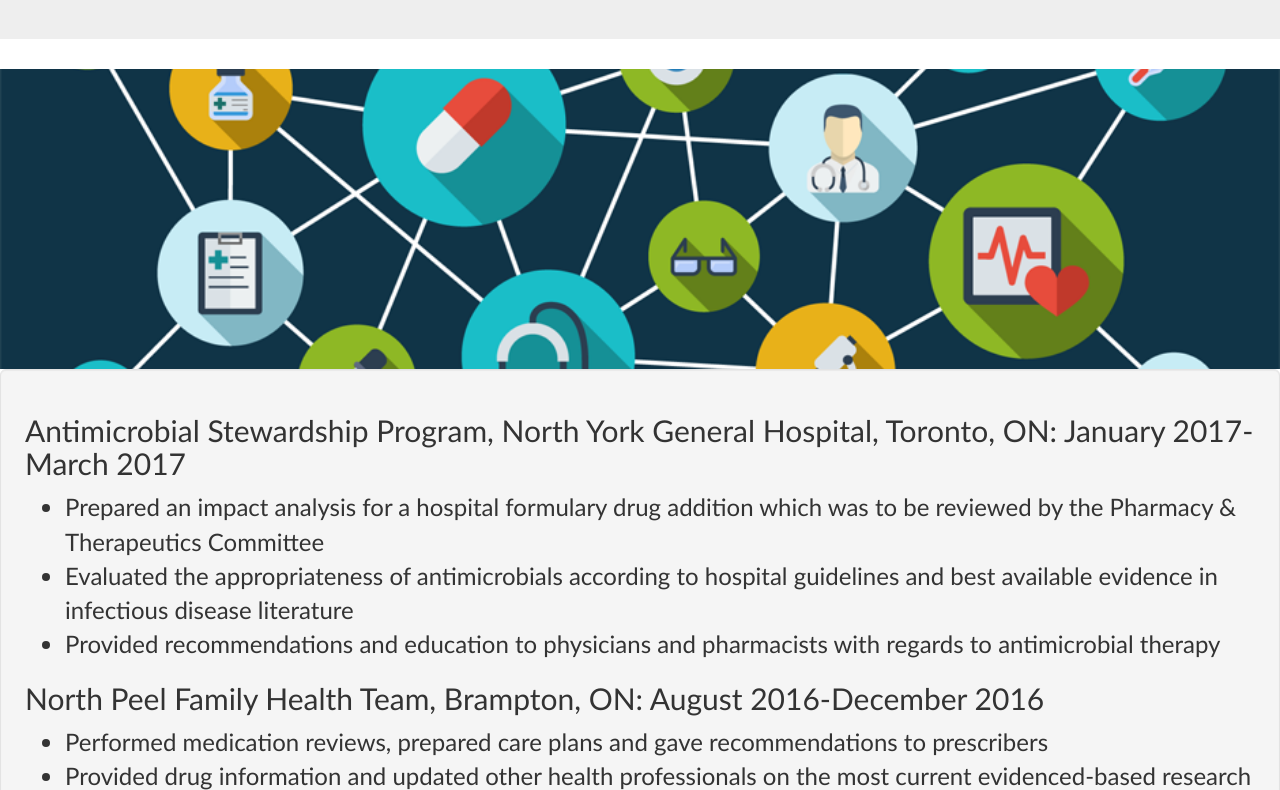
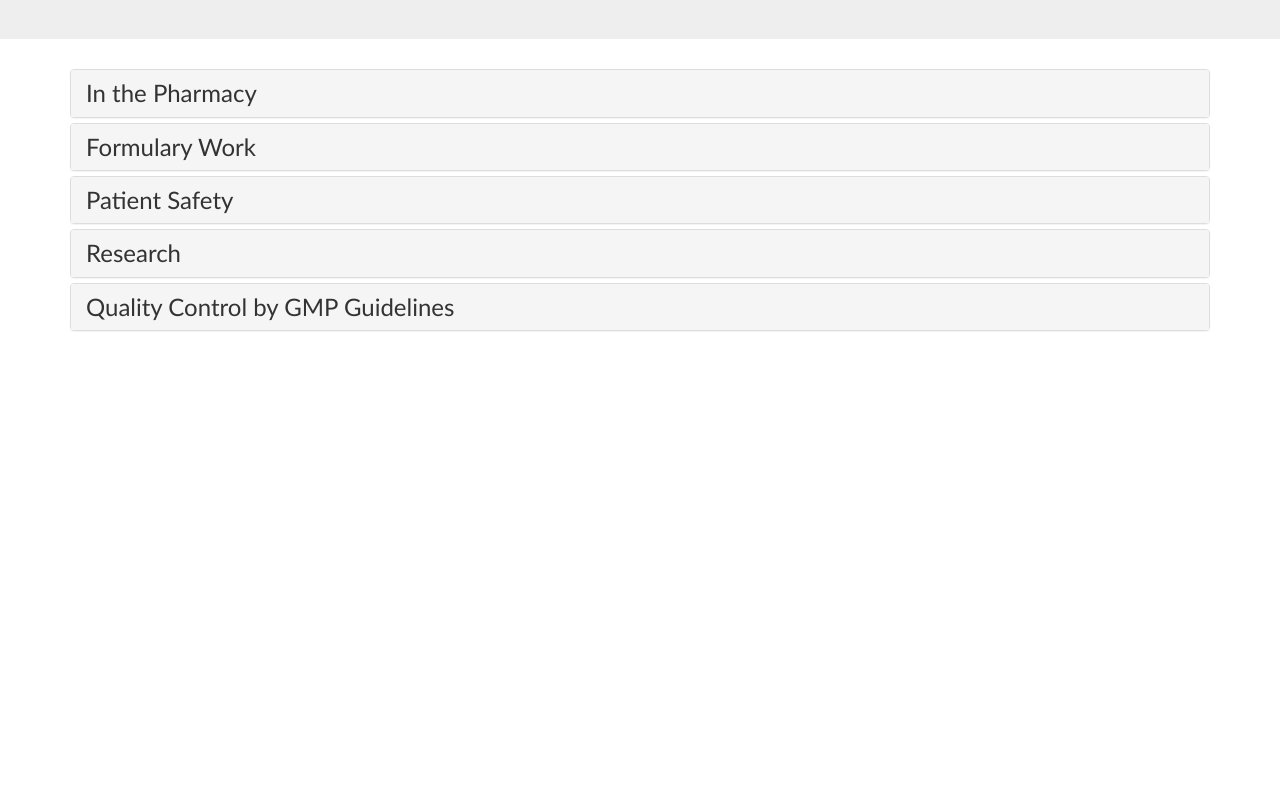
Before and after one commit to wquanfun/wquanfun.github.io, a plain HTML site: page tom/experience.html in a window 1280 px wide. Shown: the part 176-966 px from the top of the page. After the commit the page ends 800 px from the top, so only its background shows below. Drawn offline with nearby package versions, Linux system fonts and the light colour scheme.

Commit message:
Add files via upload

```diff
--- a/tom/experience.html
+++ b/tom/experience.html
@@ -1,9 +1,9 @@
+<!DOCTYPE html>
 <html>
 <head>
-<meta charset="utf-8">
   <meta name="viewport" content="width=device-width, initial-scale=1">
   <link rel="stylesheet" href="https://maxcdn.bootstrapcdn.com/bootstrap/3.3.7/css/bootstrap.min.css">
-  <script src="https://ajax.googleapis.com/ajax/libs/jquery/1.12.4/jquery.min.js"></script>
+  <script src="https://ajax.googleapis.com/ajax/libs/jquery/3.2.1/jquery.min.js"></script>
   <script src="https://maxcdn.bootstrapcdn.com/bootstrap/3.3.7/js/bootstrap.min.js"></script>
 <style>
 h1 {
@@ -11,29 +11,16 @@
     font-family: "calibri";
 }
 h2 {
-    font-size: 30px;
+    font-size: 24px;
     font-family: "calibri";
 }
 li {
+   font-size: 18px;
+   font-family: "calibri";
+}
+a {
    font-size: 24px;
    font-family: "calibri";
-}
-.bg1 {
-    /* The image used */
-    background-image: url("health_network.png");
-
-    /* Set a specific height */
-    min-height: 300px;
-
-    /* Create the parallax scrolling effect */
-    background-attachment: fixed;
-    background-position: center;
-    background-repeat: no-repeat;
-    background-size: cover;
-}
-.affix {
-      top: 0;
-      width: 100%;
 }
 </style>
 </head>
@@ -64,34 +51,22 @@
 	<br>
 	<h1>Experience</h1>
 </div>
-
-<div class="bg1"></div>
-
-<div class="well well-lg" align="left">
-<h2>Antimicrobial Stewardship Program, North York General Hospital, Toronto, ON: January 2017-March 2017</h2>
-		<ul>
-			<li>Prepared an impact analysis for a hospital formulary drug addition which was to be reviewed by the Pharmacy & Therapeutics Committee</li>
-			<li>Evaluated the appropriateness of antimicrobials according to hospital guidelines and best available evidence in infectious disease literature</li>
-			<li>Provided recommendations and education to physicians and pharmacists with regards to antimicrobial therapy</li>
-		</ul>
-<h2>North Peel Family Health Team, Brampton, ON: August 2016-December 2016</h2>
+<div class="container">
+  <div class="panel-group" id="accordion">
+    <div class="panel panel-default">
+      <div class="panel-heading">
+        <h4 class="panel-title">
+          <a data-toggle="collapse" data-parent="#accordion" href="#collapse1">In the Pharmacy</a>
+        </h4>
+      </div>
+      <div id="collapse1" class="panel-collapse collapse">
+        <div class="panel-body">
+        <h2>North Peel Family Health Team, Brampton, ON: August 2016-December 2016</h2>
 		<ul>
 			<li>Performed medication reviews, prepared care plans and gave recommendations to prescribers</li>
 			<li>Provided drug information and updated other health professionals on the most current evidenced-based research</li>
 		</ul>
-<h2>Drug Safety Associate, Janssen, Toronto, ON: November 2015-August 2016</h2>
-		<ul>
-			<li>Evaluated and assessed adverse event reports and their regulatory status in French and English</li>
-			<li>Processed adverse events reports from spontaneous sources, clinical trial studies and marketing activities in accordance with company standard operating procedures and regulatory guidelines</li>
-			<li>Performed quality assessments on adverse event reports</li>
-		</ul>
-<h2>Medication Safety Specialist Consultant, ISMP Canada, Toronto, ON: July 2015-present</h2>
-		<ul>
-			<li>Analyzed, interpreted and provided recommendations for medication incidents</li>
-			<li>Prepared workshops geared towards teaching professionals how to manage medication errors</li>
-			<li>Developed the Community Pharmacy Incident Reporting (CPhIR) French Web site</li>
-		</ul>
-<h2>Michael Garron Hospital, Toronto, ON: November 2014-April 2015</h2>
+        <h2>Michael Garron Hospital, Toronto, ON: November 2014-April 2015</h2>
 		<ul>
 			<li>Excelled at performing all pharmacist responsibilities under the supervision of the pharmacist including checking prescriptions, counselling patients, performing MedsChecks and managing workflow</li>
 		</ul>
@@ -103,19 +78,84 @@
 		<ul>
 			<li>Performed technical duties including filling prescriptions, preparing blister packs and checking prescriptions</li>
 		</ul>
-<h2>Market Access Associate, Wyatt Health Management, Oakville, ON: August 2011-December 2011</h2>
+        </div>
+      </div>
+    </div>
+    <div class="panel panel-default">
+      <div class="panel-heading">
+        <h4 class="panel-title">
+          <a data-toggle="collapse" data-parent="#accordion" href="#collapse2">Formulary Work</a>
+        </h4>
+      </div>
+      <div id="collapse2" class="panel-collapse collapse">
+        <div class="panel-body">
+	<h2>Antimicrobial Stewardship Program, North York General Hospital, Toronto, ON: January 2017-March 2017</h2>
+		<ul>
+			<li>Prepared an impact analysis for a hospital formulary drug addition which was to be reviewed by the Pharmacy & Therapeutics Committee</li>
+			<li>Evaluated the appropriateness of antimicrobials according to hospital guidelines and best available evidence in infectious disease literature</li>
+			<li>Provided recommendations and education to physicians and pharmacists with regards to antimicrobial therapy</li>
+		</ul>
+	<h2>Market Access Associate, Wyatt Health Management, Oakville, ON: August 2011-December 2011</h2>
 		<ul>
 			<li>Involved in the preparation of drug submissions to provincial public plans</li>
 		</ul>
-<h2>Summer Student Researcher, Princess Margaret Hospital, Toronto, ON: May 2008-August 2008</h2>
+        </div>
+      </div>
+    </div>
+    <div class="panel panel-default">
+      <div class="panel-heading">
+        <h4 class="panel-title">
+          <a data-toggle="collapse" data-parent="#accordion" href="#collapse3">Patient Safety</a>
+        </h4>
+      </div>
+      <div id="collapse3" class="panel-collapse collapse">
+        <div class="panel-body">
+	<h2>Medication Safety Specialist Consultant, ISMP Canada, Toronto, ON: July 2015-present</h2>
+		<ul>
+			<li>Analyzed, interpreted and provided recommendations for medication incidents</li>
+			<li>Prepared workshops geared towards teaching professionals how to manage medication errors</li>
+			<li>Developed the Community Pharmacy Incident Reporting (CPhIR) French Web site</li>
+		</ul>
+	<h2>Drug Safety Associate, Janssen, Toronto, ON: November 2015-August 2016</h2>
+		<ul>
+			<li>Evaluated and assessed adverse event reports and their regulatory status in French and English</li>
+			<li>Processed adverse events reports from spontaneous sources, clinical trial studies and marketing activities in accordance with company standard operating procedures and regulatory guidelines</li>
+			<li>Performed quality assessments on adverse event reports</li>
+		</ul>
+	</div>
+      </div>
+    </div>
+    <div class="panel panel-default">
+      <div class="panel-heading">
+        <h4 class="panel-title">
+          <a data-toggle="collapse" data-parent="#accordion" href="#collapse4">Research</a>
+        </h4>
+      </div>
+      <div id="collapse4" class="panel-collapse collapse">
+        <div class="panel-body">
+	<h2>Summer Student Researcher, Princess Margaret Hospital, Toronto, ON: May 2008-August 2008</h2>
 		<ul>
 			<li>Conducted a self-directed research project in the Radiation Medicine Program with input from the clinical supervisor</li>
 		</ul>
-<h2>Quality Control Analyst, GlaxoSmithKline, Mississauga, ON: May 2007-August 2007</h2>
+	</div>
+      </div>
+    </div>
+    <div class="panel panel-default">
+      <div class="panel-heading">
+        <h4 class="panel-title">
+          <a data-toggle="collapse" data-parent="#accordion" href="#collapse5">Quality Control by GMP Guidelines</a>
+        </h4>
+      </div>
+      <div id="collapse5" class="panel-collapse collapse">
+        <div class="panel-body">
+	<h2>Quality Control Analyst, GlaxoSmithKline, Mississauga, ON: May 2007-August 2007</h2>
 		<ul>
 			<li>Analyzed and tested raw materials for many life-saving drugs</li>
 		</ul>
+	</div>
+      </div>
+    </div>
+  </div>
 </div>
-
 </body>
 </html>
```
